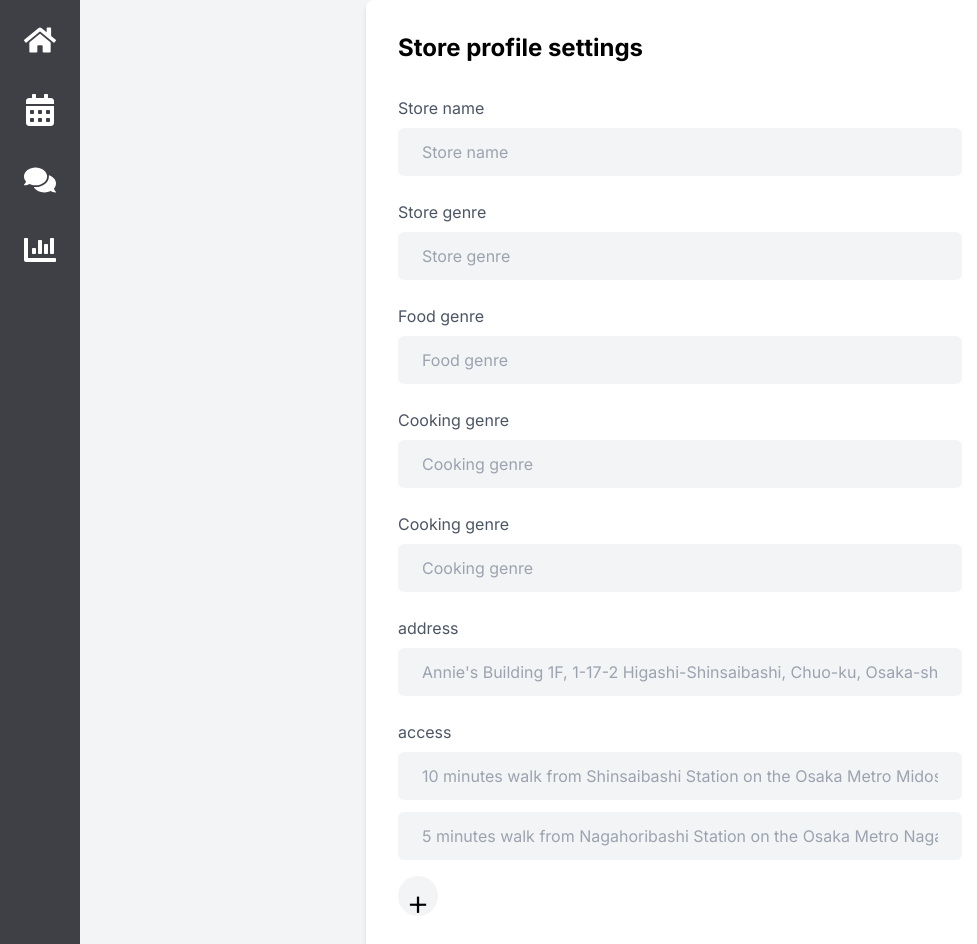
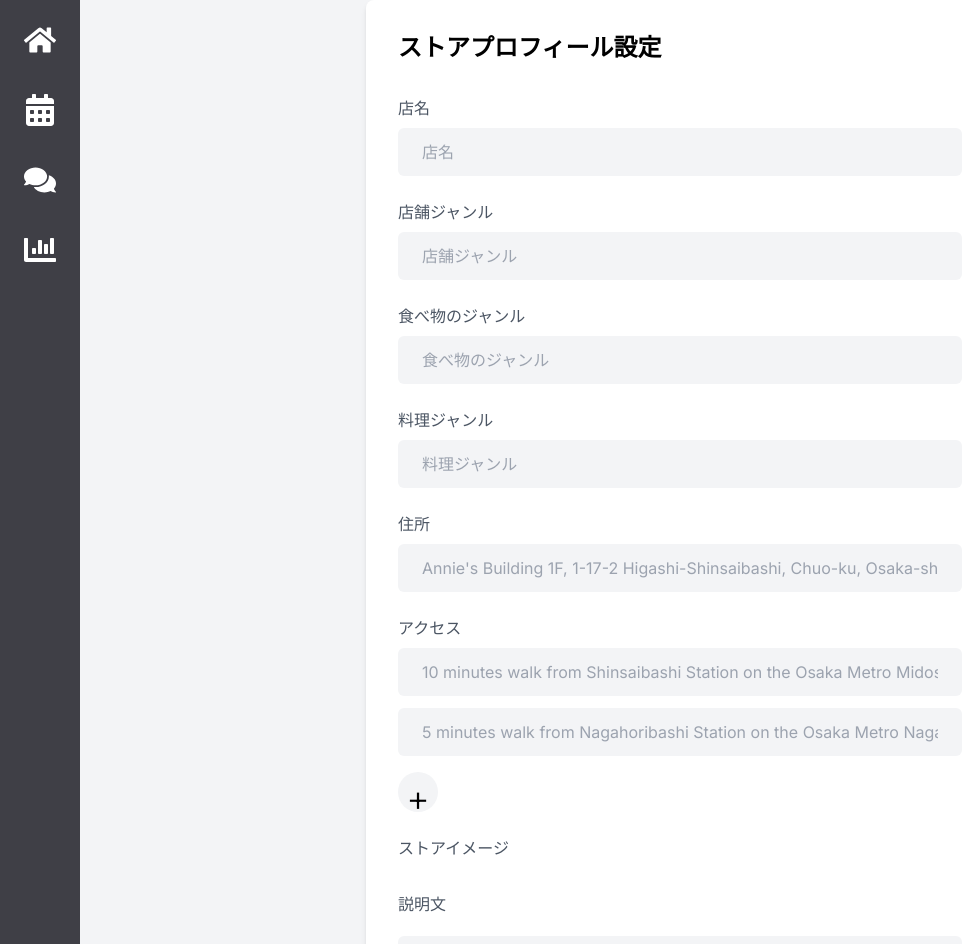
Before and after one commit to genshindev325/rule, a Next.js app in the folder rule-web/: page /setting/storeProfileSetting in a window 1280 px wide. Shown: the part 80-1024 px from the top of the page, without its empty margins (0-977 px from the left). Built offline with nearby package versions, Linux system fonts and the light colour scheme.

Commit message:
storeprofilesetting

```diff
--- a/rule-web/app/(store)/salesManagement/page.tsx
+++ b/rule-web/app/(store)/salesManagement/page.tsx
@@ -14,10 +14,10 @@ const SalesManagement = () => {
         <Navbar />
       </div>
       <div className="w-full p-10">
-        <h1 className="text-3xl font-bold mb-6">sales management</h1>
+        <h1 className="text-3xl font-bold mb-6">販売管理</h1>
         <TotalSales />
         <div className="mt-8">
-          <h3 className='text-sm pt-4'>Period specification</h3>
+          <h3 className='text-sm pt-4'>期間指定</h3>
           <div className='flex flex-row py-4 gap-4'>
             <span className='p-2 border-none rounded-lg bg-gray-300 w-48 text-sm mt-auto'>
               November 14, 2022
--- a/rule-web/app/(store)/setting/page.tsx
+++ b/rule-web/app/(store)/setting/page.tsx
@@ -13,26 +13,26 @@ const Setting = () => {
         <Navbar />
       </div>
       <div className="w-full p-10">
-        <h1 className="text-3xl font-bold mb-6">setting</h1>
+        <h1 className="text-3xl font-bold mb-6">設定</h1>
         <div className='flex flex-row gap-6'>
           <Link href="/setting/storeProfileSetting">
             <div className="rounded-lg border-2 w-40 sm:w-48 md:w-56 h-28 sm:h-32 md:h-36 bg-white hover:bg-gray-200 text-center flex flex-col justify-center">
-              Store profile settings
+              ストアプロフィール設定
             </div>
           </Link>
           <Link href="/setting/passwordSetting">
             <div className="rounded-lg border-2 w-40 sm:w-48 md:w-56 h-28 sm:h-32 md:h-36 bg-white hover:bg-gray-200 text-center flex flex-col justify-center">
-              Password setting
+              パスワード設定
             </div>
           </Link>
           <Link href="/setting/creditCardSettings">
             <div className="rounded-lg border-2 w-40 sm:w-48 md:w-56 h-28 sm:h-32 md:h-36 bg-white hover:bg-gray-200 text-center flex flex-col justify-center">
-              Credit card settings
+              クレジットカード設定
             </div>
           </Link>
           <Link href="/setting/transferAccountSettings">
             <div className="rounded-lg border-2 w-40 sm:w-48 md:w-56 h-28 sm:h-32 md:h-36 bg-white hover:bg-gray-200 text-center flex flex-col justify-center">
-              Transfer account settings
+              アカウント設定を転送
             </div>
           </Link>
         </div>
--- a/rule-web/app/(store)/setting/storeProfileSetting/page.tsx
+++ b/rule-web/app/(store)/setting/storeProfileSetting/page.tsx
@@ -21,49 +21,41 @@ const StoreProfileSettings = () => {
       <div className='w-auto mx-auto'>
         <div className="min-h-screen flex items-start py-20 justify-center bg-gray-100">
           <div className="bg-white p-8 rounded-lg shadow-md w-full max-w-4xl">
-            <h2 className="text-2xl font-bold mb-6">Store profile settings</h2>
+            <h2 className="text-2xl font-bold mb-6">ストアプロフィール設定</h2>
             <form onSubmit={handleSubmit}>
-              <h3 className='text-gray-600 py-2'>Store name</h3>
+              <h3 className='text-gray-600 py-2'>店名</h3>
               <div className="mb-4">
                 <input
                   type="name"
                   className="w-full px-6 py-3 bg-gray-100 rounded-md focus:outline-none focus:border-blue-100"
-                  placeholder="Store name"
+                  placeholder="店名"
                 />
               </div>
-              <h3 className='text-gray-600 py-2'>Store genre</h3>
+              <h3 className='text-gray-600 py-2'>店舗ジャンル</h3>
               <div className="mb-4">
                 <input
                   type="name"
                   className="w-full px-6 py-3 bg-gray-100 rounded-md focus:outline-none focus:border-blue-100"
-                  placeholder="Store genre"
+                  placeholder="店舗ジャンル"
                 />
               </div>
-              <h3 className='text-gray-600 py-2'>Food genre</h3>
+              <h3 className='text-gray-600 py-2'>食べ物のジャンル</h3>
               <div className="mb-4">
                 <input
                   type="name"
                   className="w-full px-6 py-3 bg-gray-100 rounded-md focus:outline-none focus:border-blue-100"
-                  placeholder="Food genre"
+                  placeholder="食べ物のジャンル"
                 />
               </div>
-              <h3 className='text-gray-600 py-2'>Cooking genre</h3>
+              <h3 className='text-gray-600 py-2'>料理ジャンル</h3>
               <div className="mb-4">
                 <input
                   type="name"
                   className="w-full px-6 py-3 bg-gray-100 rounded-md focus:outline-none focus:border-blue-100"
-                  placeholder="Cooking genre"
+                  placeholder="料理ジャンル"
                 />
               </div>
-              <h3 className='text-gray-600 py-2'>Cooking genre</h3>
-              <div className="mb-4">
-                <input
-                  type="name"
-                  className="w-full px-6 py-3 bg-gray-100 rounded-md focus:outline-none focus:border-blue-100"
-                  placeholder="Cooking genre"
-                />
-              </div>
-              <h3 className='text-gray-600 py-2'>address</h3>
+              <h3 className='text-gray-600 py-2'>住所</h3>
               <div className="mb-4">
                 <input
                   type="address"
@@ -71,7 +63,7 @@ const StoreProfileSettings = () => {
                   placeholder="Annie's Building 1F, 1-17-2 Higashi-Shinsaibashi, Chuo-ku, Osaka-shi, Osaka Prefecture"
                 />
               </div>
-              <h3 className='text-gray-600 py-2'>access</h3>
+              <h3 className='text-gray-600 py-2'>アクセス</h3>
               <div className="mb-4">
                 <input
                   type="name"
@@ -88,23 +80,23 @@ const StoreProfileSettings = () => {
                 <button type='button' className='w-10 h-10 rounded-full bg-gray-100 hover:bg-gray-200 font-light text-4xl flex flex-col justify-center items-center pt-3'>+</button>
               </div>
               <div className="mb-4">
-                <h3 className='text-gray-600 py-2'>Store image</h3>
+                <h3 className='text-gray-600 py-2'>ストアイメージ</h3>
               </div>
               <div className="mb-4">
-                <h3 className='text-gray-600 py-2'>Explanatory text</h3>
+                <h3 className='text-gray-600 py-2'>説明文</h3>
                 <textarea
                   className="w-full px-6 mt-3 py-3 bg-gray-100 rounded-md focus:outline-none focus:border-blue-100"
-                  placeholder="Explanation text"
+                  placeholder="説明文"
                   rows={5}
                 />
               </div>
               {/* buttons */}
               <div className='flex flex-row justify-end gap-4 pt-12'>
                 <button type="submit" className="w-48 py-2 px-4 bg-blue-500 text-white rounded-md hover:bg-blue-600">
-                  keep
+                  保つ
                 </button>
                 <button type="button" className="w-48 py-2 px-4 bg-gray-300 text-black rounded-md hover:bg-gray-400">
-                  cancel
+                  下書き
                 </button>
               </div>
             </form>
```
